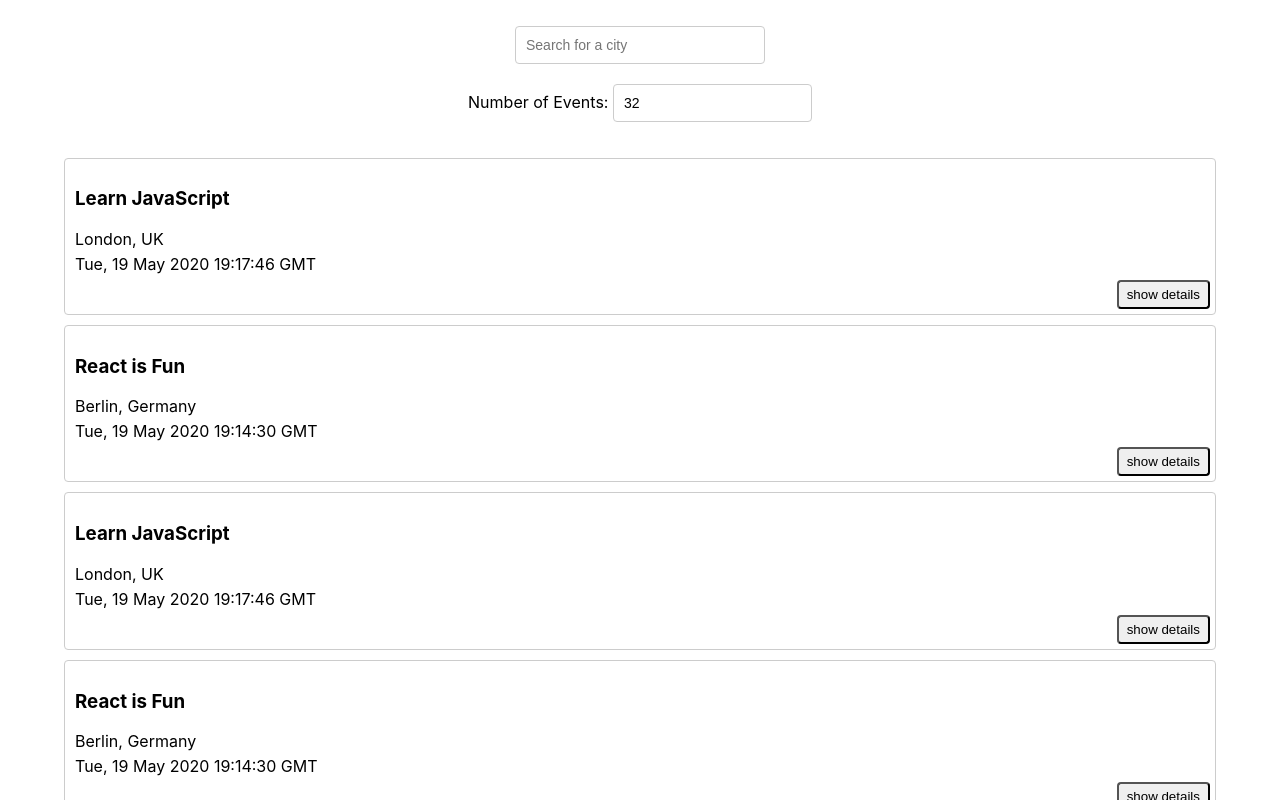
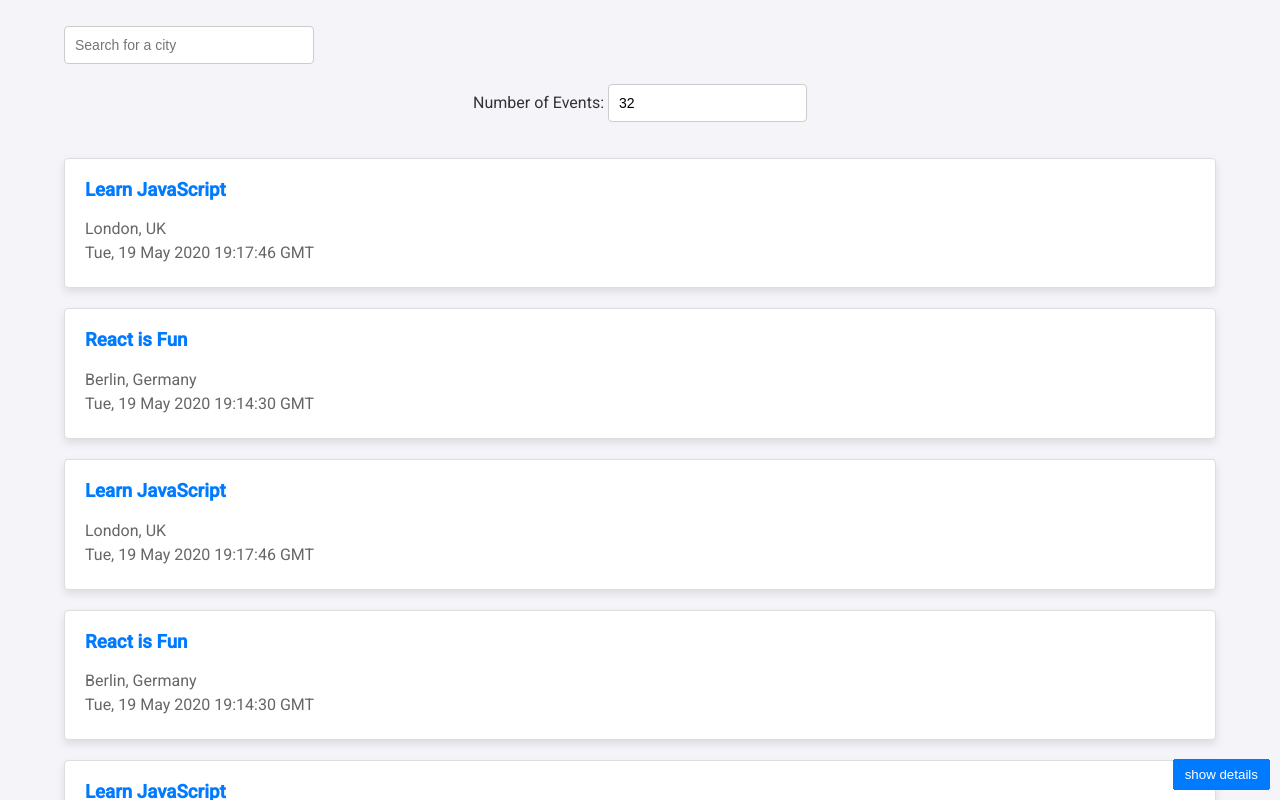
Before and after one commit to VadymMakohon/Meet-App, a React (Create React App) app: page / in a window 1280 px wide. Shown: the top 800 px of the page. Built offline with nearby package versions, Linux system fonts and the light colour scheme.

Commit message:
added style and updated code

```diff
--- a/src/App.css
+++ b/src/App.css
@@ -1,4 +1,12 @@
-@import url(https://fonts.googleapis.com/css?family=Roboto:500);
+@import url('https://fonts.googleapis.com/css2?family=Roboto:wght@400;500&display=swap');
+
+body {
+  font-family: 'Roboto', sans-serif;
+  background-color: #f4f4f9;
+  color: #333;
+  margin: 0;
+  padding: 0;
+}
 
 .App {
   text-align: center;
@@ -26,9 +34,14 @@ input[type="number"] {
   border: 1px solid #ccc;
   font-size: 14px;
   line-height: 20px;
-  align-self: center;
   height: 38px;
   margin-bottom: 20px;
+}
+
+input[type="text"]:focus,
+input[type="number"]:focus {
+  border-color: #007bff;
+  box-shadow: 0 0 5px rgba(0, 123, 255, 0.5);
 }
 
 .city {
@@ -50,40 +63,72 @@ input[type="number"] {
   align-self: center;
   margin: 0;
   font-size: 14px;
-  box-shadow: 10px 10px 16px -12px rgba(0, 0, 0, 0.75);
+  box-shadow: 0 8px 16px rgba(0, 0, 0, 0.2);
+  border-radius: 4px;
+  overflow: hidden;
 }
 
-.suggestions>li {
+.suggestions > li {
   text-align: left;
-  padding: 8px 6px 8px 10px;
-  background-color: #eee;
-  cursor: default;
+  padding: 8px 10px;
+  background-color: #fff;
+  cursor: pointer;
+  border-bottom: 1px solid #ddd;
 }
 
-.suggestions>li:last-child {
-  border-bottom-left-radius: 4px;
-  border-bottom-right-radius: 4px;
+.suggestions > li:last-child {
+  border-bottom: none;
 }
 
-.suggestions>li:hover {
-  background-color: #bcdcdb;
+.suggestions > li:hover {
+  background-color: #f1f1f1;
 }
 
 .event {
-  padding: 10px 10px 35px;
-  margin-bottom: 10px;
+  padding: 20px;
+  margin-bottom: 20px;
   text-align: left;
-  border: 1px solid #ccc;
+  border: 1px solid #ddd;
   border-radius: 4px;
-  position: relative;
+  background-color: #fff;
+  box-shadow: 0 4px 8px rgba(0, 0, 0, 0.1);
+  transition: transform 0.2s ease-in-out;
+}
+
+.event:hover {
+  transform: scale(1.02);
+}
+
+.event h3 {
+  margin-top: 0;
+  color: #007bff;
+}
+
+.event p {
+  color: #666;
 }
 
 .details-btn {
   position: absolute;
-  right: 5px;
-  bottom: 5px;
-  padding: 5px 8px;
+  right: 10px;
+  bottom: 10px;
+  padding: 8px 12px;
   border-radius: 4px;
   outline: none;
   cursor: pointer;
+  background-color: #007bff;
+  color: #fff;
+  border: none;
+  transition: background-color 0.3s ease;
 }
+
+.details-btn:hover {
+  background-color: #0056b3;
+}
+
+.details {
+  margin-top: 10px;
+  padding: 10px;
+  border-top: 1px solid #ddd;
+  background-color: #f9f9f9;
+}
--- a/src/components/Event.js
+++ b/src/components/Event.js
@@ -1,4 +1,5 @@
 import { useState } from "react";
+
 const Event = ({ event }) => {
     const [showDetails, setShowDetails] = useState(false);
     return (
@@ -11,9 +12,10 @@ const Event = ({ event }) => {
                 null
             }
             <button className="details-btn" onClick={() => {
-                showDetails ? setShowDetails(false) : setShowDetails(true)
+                setShowDetails(!showDetails);
             }}>{showDetails ? "hide details" : "show details"}</button>
         </li>
     );
 }
+
 export default Event;
```
Also changed, not shown: package.json (line endings or trailing spaces), 2 other files (tests, documents, lock files or other folders).
